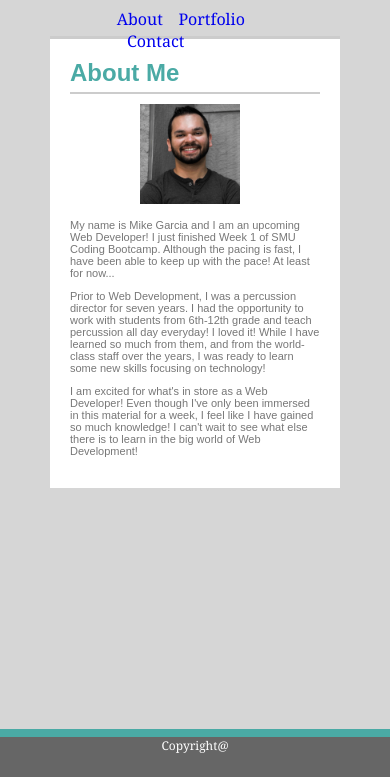
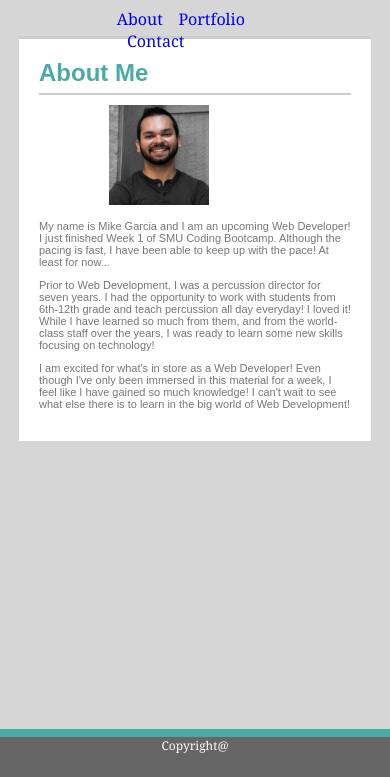
Before and after one commit to mikegarcia7/Responsive-Portfolio, a plain HTML site: page index.html in a window 390 px wide. Shown: the part 67-844 px from the top of the page. Drawn offline with Linux system fonts and the light colour scheme.

Commit message:
I have added my new Hangman project to my Responsive Portfolio.

```diff
--- a/assets/css/style.css
+++ b/assets/css/style.css
@@ -198,7 +198,7 @@ a{
         margin-top: 15px;
     }
     .biocontainer {
-        width: 250px;
+        width: 80%;
     }
     .profilepic {
         height:100px;
```
Also changed, not shown: portfoliodraft2.html (+1 -1 lines).
